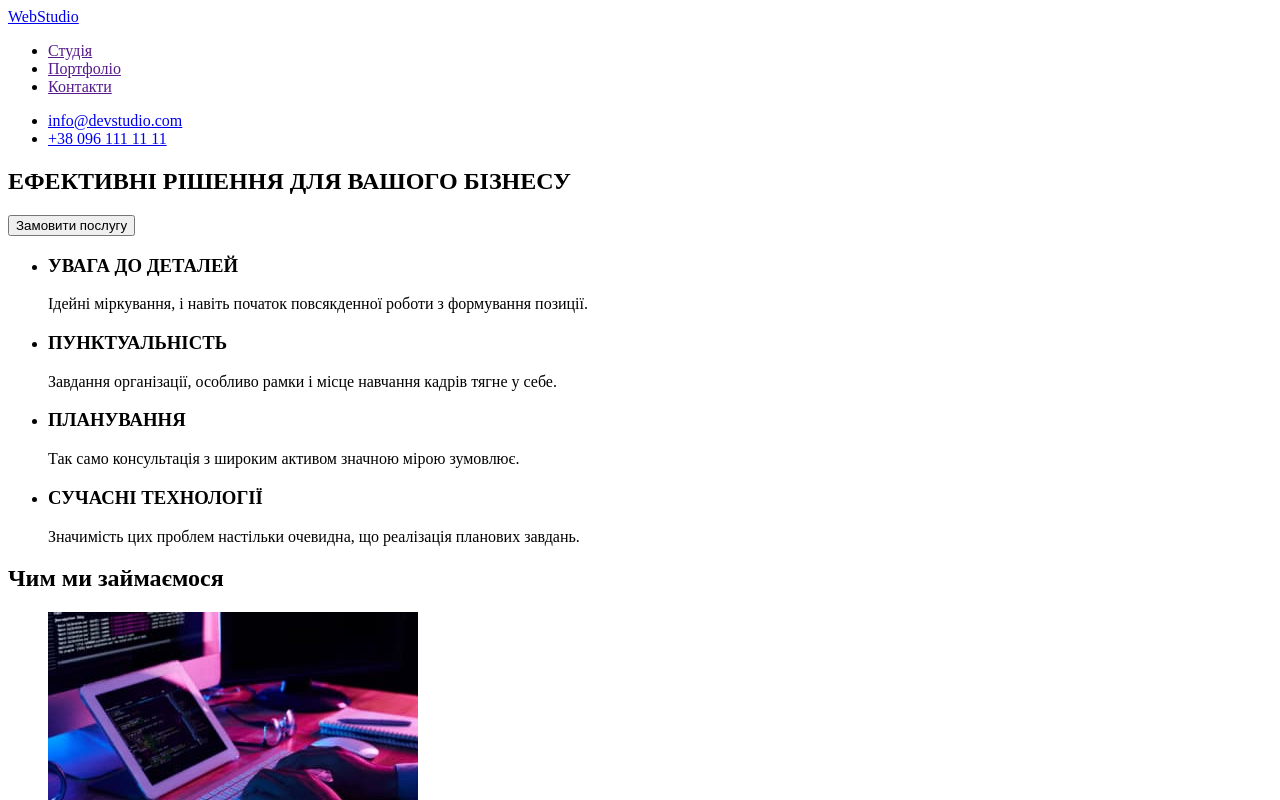
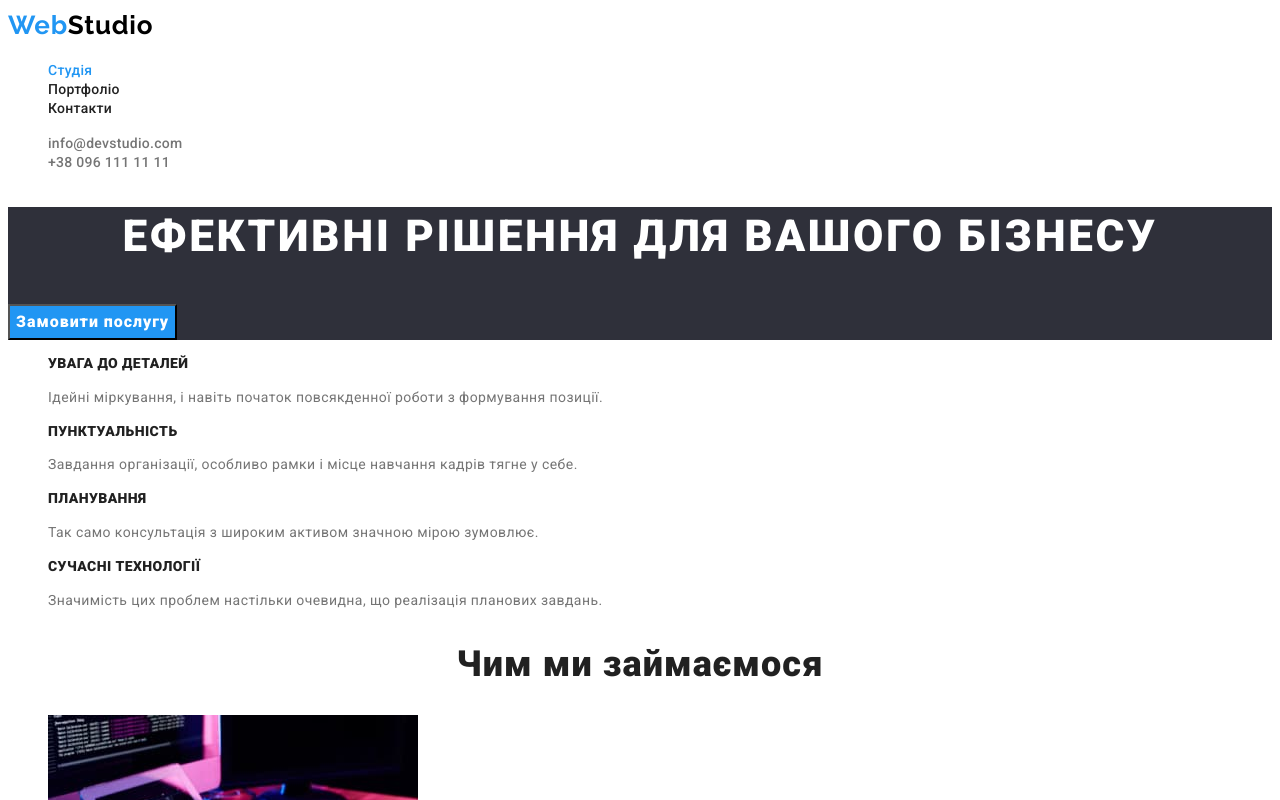
Before and after one commit to Evseredyn/goit-markup-hw-02, a plain HTML site: page index.html in a window 1280 px wide. Shown: the top 800 px of the page. Drawn offline with Linux system fonts and the light colour scheme.

Commit message:
finish styling the General page

```diff
--- /dev/null
+++ b/css/styles.css
@@ -0,0 +1,206 @@
+:root {
+
+    --main-font: 'Roboto', sans-serif;
+    --secondary-font: 'Raleway', sans-serif;
+    --first-title-color: #FFFFFF;
+    --secondary-title-color: #212121;
+    --text-color: #757575;
+    --akcent-color: #2196F3;
+    --white-color: #FFFFFF;
+    --black-color:#000000;
+    --dark-bg-color: #2F303A;
+    --white-bg-color: #FFFFFF;
+    --grey-bg-color: #F5F4FA;
+}
+
+html {
+    scroll-behavior: smooth;
+}
+
+body {
+    font-family: var(--main-font);
+}
+
+.link {
+    text-decoration: none;
+    color: currentColor;
+}
+
+.list {
+    list-style: none;
+}
+
+.header,
+.feaches,
+.ourwork {
+    background-color: var(--white-bg-color);
+}
+
+.logo {
+    color: var(--akcent-color);
+    font-family: var(--secondary-font);
+    font-size: 26px;
+    font-weight: 700;
+    line-height: 1.38;
+    letter-spacing: 0.78px;
+}
+
+.logo:hover,
+.logo:focus {
+
+}
+
+.header-logo {
+    color: var(--black-color);
+}
+
+.nav-link {
+    color: var(--secondary-title-color);
+    font-size: 14px;
+    font-weight: 500;
+    line-height: 1.14;
+    letter-spacing: 0.28px;
+}
+
+.nav-link:hover,
+.nav-link:focus {
+    color: var(--akcent-color);
+}
+
+.current {
+    color: var(--akcent-color);
+}
+
+.contacts-link {
+    color: var(--text-color);
+    font-family: inherit;
+    font-size: 14px;
+    font-weight: 500;
+    line-height: 1.14;
+    letter-spacing: 0.28px;
+}
+
+.contacts-link:hover,
+.contacts-link:focus {
+    color: var(--akcent-color);
+}
+
+.hero {
+    background-color: var(--dark-bg-color);
+}
+
+.hero-title {
+    color: var(--first-title-color);
+    text-align: center;
+    font-size: 44px;
+    font-weight: 900;
+    line-height: 1.36;
+    letter-spacing: 2.64px;
+    text-transform: uppercase;
+}
+.hero-btn {
+    color: var(--white-color);
+    font-family: inherit;
+    background-color: var(--akcent-color);
+    text-align: center;
+    font-size: 16px;
+    font-weight: 700;
+    line-height: 1.87;
+    letter-spacing: 0.96px;
+    cursor: pointer;
+}
+
+.hero-btn:hover,
+.hero-btn:focus {
+    color: var(--akcent-color);
+    background-color: var(--white-bg-color);
+}
+
+.visually-hidden {
+    position: absolute;
+    width: 1px;
+    height: 1px;
+    margin: -1px;
+    border: 0;
+    padding: 0;
+
+    white-space: nowrap;
+    clip-path: inset(100%);
+    clip: rect(0 0 0 0);
+    overflow: hidden;
+  }
+
+.feaches-item-title {
+    color: var(--secondary-title-color);
+    font-size: 14px;
+    font-style: normal;
+    line-height: 1.14;
+    letter-spacing: 0.42px;
+    text-transform: uppercase;
+}
+
+.feaches-item-description {
+    color: var(--text-color);
+    font-size: 14px;
+    font-weight: 400;
+    line-height: 1.71;
+    letter-spacing: 0.42px;
+}
+
+.ourwork-title {
+    color: var(--secondary-title-color);
+    text-align: center;
+    font-size: 36px;
+    font-weight: 700;
+    line-height: 1.17;
+    letter-spacing: 1.08px;
+}
+
+.team {
+    background-color: var(--grey-bg-color);
+}
+
+.team-title {
+    color: var(--secondary-title-color);
+    text-align: center;
+    font-size: 36px;
+    font-weight: 700;
+    line-height: 1.17;
+    letter-spacing: 1.08px;
+}
+
+.specialist {
+    color: var(--secondary-title-color);
+    font-size: 16px;
+    font-weight: 500;
+    line-height: 1.19;
+    letter-spacing: 0.48px;
+}
+
+.position {
+    color: var(--text-color);
+    font-size: 16px;
+    font-weight: 400;
+    line-height: 1.19;
+    letter-spacing: 0.48px;
+}
+
+.footer {
+    background-color: var(--dark-bg-color);
+}
+
+.footer-logo {
+    color: var(--white-color);
+}
+
+.address-link {
+    color: rgba(255, 255, 255, 0.60);
+    font-size: 14px;
+    font-style: normal;
+    line-height: 1.71;
+    letter-spacing: 0.42px;
+}
+
+.white {
+    color: var(--white-color);
+}
--- a/index.html
+++ b/index.html
@@ -4,54 +4,59 @@
     <meta charset="UTF-8">
     <meta name="viewport" content="width=device-width, initial-scale=1.0">
     <title>Document</title>
+    <link rel="preconnect" href="https://fonts.googleapis.com">
+    <link rel="preconnect" href="https://fonts.gstatic.com" crossorigin>
+    <link href="https://fonts.googleapis.com/css2?family=Raleway:wght@700&family=Roboto:wght@400;500;900&display=swap" rel="stylesheet">
+    <link rel="stylesheet" href="./css/styles.css">
 </head>
 <body>
 <!--Header-->
     <header class="header">
-        <a class="logo" href="./index.html">WebStudio</a>
-        <nav>
-            <ul>
-                <li><a href="">Студія</a></li>
-                <li><a href="">Портфоліо</a></li>
-                <li><a href="">Контакти</a></li>
+        <a class="logo link" href="./index.html">Web<span class="header-logo">Studio</span></a>
+        <nav class="nav">
+            <ul class="nav-list list">
+                <li class="header-item"><a class="nav-link link current" href="">Студія</a></li>
+                <li class="header-item"><a class="nav-link link" href="">Портфоліо</a></li>
+                <li class="header-item"><a class="nav-link link" href="">Контакти</a></li>
             </ul>
         </nav>
-        <ul>
-            <li><a href="mailto:info@devstudio.com">info@devstudio.com</a></li>
-            <li><a href="tel:+380961111111">+38 096 111 11 11</a></li>
+        <ul class="comtacts-list list">
+            <li class="contacts-item"><a class="contacts-link link" href="mailto:info@devstudio.com">info@devstudio.com</a></li>
+            <li class="contacts-item"><a class="contacts-link link" href="tel:+380961111111">+38 096 111 11 11</a></li>
         </ul>
     </header>
     <main class="main">
 <!--Hero-->
         <section class="hero">
-            <h1>ЕФЕКТИВНІ РІШЕННЯ ДЛЯ ВАШОГО БІЗНЕСУ</h1>
-            <button type="button">Замовити послугу</button>
+            <h1 class="hero-title">ЕФЕКТИВНІ РІШЕННЯ ДЛЯ ВАШОГО БІЗНЕСУ</h1>
+            <button class="hero-btn" type="button">Замовити послугу</button>
         </section>
 <!--Feaches-->
         <section class="feaches">
-            <ul>
-                <li>
-                    <h3>УВАГА ДО ДЕТАЛЕЙ</h3>
-                    <p>Ідейні міркування, і навіть початок повсякденної роботи з формування позиції.</p>
+            <h2 class="feaches-title visually-hidden">ПЕРЕВАГИ</h2>
+            <ul class="feaches-list list">
+                <li class="feaches-item">
+                    <h3 class="feaches-item-title">УВАГА ДО ДЕТАЛЕЙ</h3>
+                    <p class="feaches-item-description">Ідейні міркування, і навіть початок повсякденної роботи з формування позиції.</p>
                 </li>
-                <li>
-                    <h3>ПУНКТУАЛЬНІСТЬ</h3>
-                    <p>Завдання організації, особливо рамки і місце навчання кадрів тягне у себе.</p>
+                <li class="feaches-item">
+                    <h3 class="feaches-item-title">ПУНКТУАЛЬНІСТЬ</h3>
+                    <p class="feaches-item-description">Завдання організації, особливо рамки і місце навчання кадрів тягне у себе.</p>
                 </li>
-                <li>
-                    <h3>ПЛАНУВАННЯ</h3>
-                    <p>Так само консультація з широким активом значною мірою зумовлює.</p>
+                <li class="feaches-item">
+                    <h3 class="feaches-item-title">ПЛАНУВАННЯ</h3>
+                    <p class="feaches-item-description">Так само консультація з широким активом значною мірою зумовлює.</p>
                 </li>
-                <li>
-                    <h3>СУЧАСНІ ТЕХНОЛОГІЇ</h3>
-                    <p>Значимість цих проблем настільки очевидна, що реалізація планових завдань.</p>
+                <li class="feaches-item">
+                    <h3 class="feaches-item-title">СУЧАСНІ ТЕХНОЛОГІЇ</h3>
+                    <p class="feaches-item-description">Значимість цих проблем настільки очевидна, що реалізація планових завдань.</p>
                 </li>
             </ul>
         </section>
 <!--Ourwork-->
         <section class="ourwork">
-            <h2>Чим ми займаємося</h2>
-            <ul>
+            <h2 class="ourwork-title">Чим ми займаємося</h2>
+            <ul class="ourwork-list list">
                 <li><img src="./images/box-1.jpg" alt="розробка сайтів" width="370" height="294"></li>
                 <li><img src="./images/box-2.jpg" alt="розробка додатків" width="370" height="294"></li>
                 <li><img src="./images/box-3.jpg" alt="послуги дизайнера" width="370" height="294"></li>
@@ -59,41 +64,41 @@
         </section>
 <!--Team-->
         <section class="team">
-            <h2>Наша команда</h2>
-            <ul>
-                <li>
+            <h2 class="team-title">Наша команда</h2>
+            <ul class="team-list list">
+                <li class="team-item">
                     <img src="images/spec-1.jpg" alt="Product Designer" width="270" height="260">
-                    <h3>Ігор Дем'яненко</h3>
-                    <p>Product Designer</p>
+                    <h3 class="specialist">Ігор Дем'яненко</h3>
+                    <p class="position">Product Designer</p>
                 </li>
-                <li>
+                <li class="team-item">
                     <img src="images/spec-2.jpg" alt="Frontend Developer" width="270" height="260">
-                    <h3>Ольга Рєпіна</h3>
-                    <p>Frontend Developer</p>
+                    <h3 class="specialist">Ольга Рєпіна</h3>
+                    <p class="position">Frontend Developer</p>
                 </li>
-                <li>
+                <li class="team-item">
                     <img src="images/spec-3.jpg" alt="Marketing" width="270" height="260">
-                    <h3>Микола Тарасов</h3>
-                    <p>Marketing</p>
+                    <h3 class="specialist">Микола Тарасов</h3>
+                    <p class="position">Marketing</p>
                 </li>
-                <li>
+                <li class="team-item">
                     <img src="images/spec-4.jpg" alt="UI Designer" width="270" height="260">
-                    <h3>Михайло Єрмаков</h3>
-                    <p>UI Designer</p>
+                    <h3 class="specialist">Михайло Єрмаков</h3>
+                    <p class="position">UI Designer</p>
                 </li>
             </ul>
         </section>
     </main>
 <!--Footer-->
     <footer class="footer">
-        <a class="logo" href="./index.html">WebStudio</a>
-        <address>
-            <ul>
-                <li><a href="https://maps.app.goo.gl/v4ypFMoWeBiSKtRn6" target="_blank"  rel="noreferrer noopener">м. Київ, пр-т Лесі Українки, 26</a></li>
-                <li><a href="mailto:info@devstudio.com">info@devstudio.com</a></li>
-                <li><a href="tel:+380961111111">+38 096 111 11 11</a></li>
+        <a class="logo link" href="./index.html">Web<span class="footer-logo">Studio</span></a>
+        <address class="address">
+            <ul class="address-list list">
+                <li><a class="address-link link white" href="https://maps.app.goo.gl/v4ypFMoWeBiSKtRn6" target="_blank"  rel="noreferrer noopener">м. Київ, пр-т Лесі Українки, 26</a></li>
+                <li><a class="address-link link" href="mailto:info@devstudio.com">info@devstudio.com</a></li>
+                <li><a class="address-link link" href="tel:+380961111111">+38 096 111 11 11</a></li>
             </ul>
         </address>
     </footer>
 </body>
-</html>
+</html
```
Lines whose indentation alone changed are shown as unchanged.
